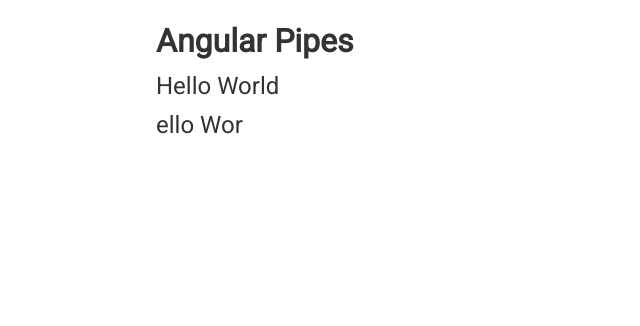
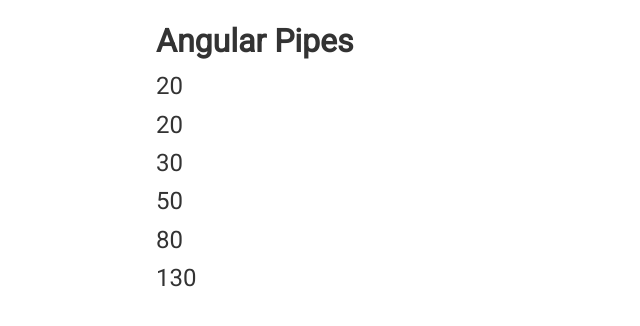
Before and after one commit to SergBobyr/Projects, an Angular app: page / in a window 1280 px wide. Shown: the top 326 px of the page, without its empty margins (0-640 px from the left). Built offline with nearby package versions, Linux system fonts and the light colour scheme.

Commit message:
fix header

```diff
--- a/src/app/app.component.html
+++ b/src/app/app.component.html
@@ -1,7 +1,9 @@
 <div class="container">
 <h1>Angular Pipes</h1>
-  <p>
-{{str | uppercase | lowercase | titlecase}}
-  </p>
-  <p>{{str | titlecase | slice:1:-2}}</p>
+  <p>{{10 | mult}}</p>
+  <p>{{10 | mult:2}}</p>
+  <p>{{10 | mult:3}}</p>
+  <p>{{10 | mult:5}}</p>
+  <p>{{10 | mult:8}}</p>
+  <p>{{10 | mult:13}}</p>
 </div>
--- a/src/app/app.component.ts
+++ b/src/app/app.component.ts
@@ -8,4 +8,16 @@
 export class AppComponent{
   e: number = Math.E
   str= 'hello world'
+  date: Date = new Date()
+  float = 0.42
+  obj= {
+    a:1,
+  b:{
+      c:2,
+    d:{
+        e:3,
+      f:4
+    }
+  }
 }
+}
--- a/src/app/app.module.ts
+++ b/src/app/app.module.ts
@@ -2,11 +2,13 @@
 import { NgModule } from '@angular/core';
 import { AppComponent } from './app.component';
 import {FormsModule} from '@angular/forms';
+import {MultByPipe} from './pipes/mult-by.pipe';
 
 
 @NgModule({
   declarations: [
     AppComponent,
+    MultByPipe
   ],
   imports: [
     BrowserModule,
--- /dev/null
+++ b/src/app/pipes/mult-by.pipe.ts
@@ -0,0 +1,8 @@
+import {Pipe, PipeTransform} from '@angular/core';
+
+@Pipe({name: 'mult'})
+export class MultByPipe implements PipeTransform {
+  transform(num: number, pow: number = 2): number {
+    return num * pow
+  }
+}
```
